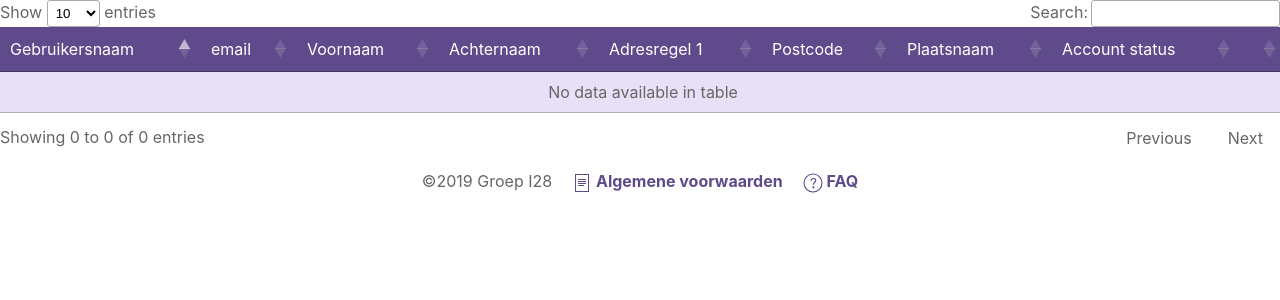
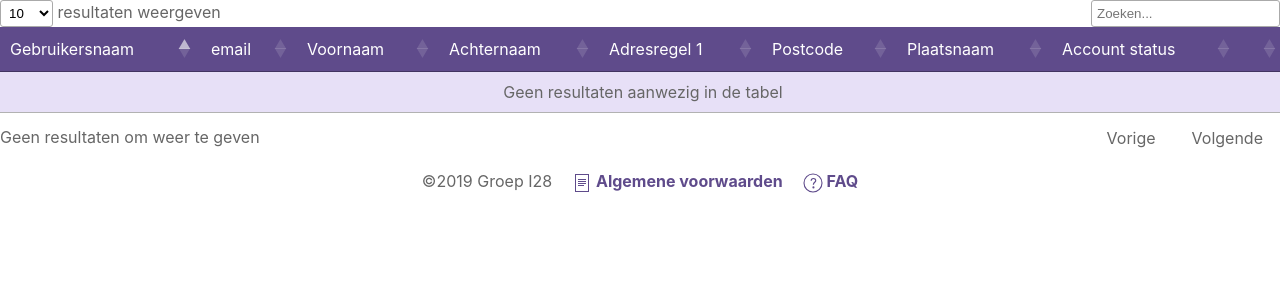
Before and after one commit to han-i28/I-Project, a PHP site: template view/blokkeerGebruiker.php in a window 1280 px wide. Shown: the top 300 px of the page. Run offline with PHP 8.4, Linux system fonts and the light colour scheme; the template is opened without the code that fills it, so the values that code supplies are empty; some libraries are stand-ins or nearby versions.

Commit message:
Update blokkeerGebruiker.php

```diff
--- a/view/blokkeerGebruiker.php
+++ b/view/blokkeerGebruiker.php
@@ -1,6 +1,7 @@
 <link rel="stylesheet" type="text/css" href="https://cdn.datatables.net/1.10.19/css/jquery.dataTables.css">
 <script src="https://code.jquery.com/jquery-3.3.1.js"></script>
 <script src="https://cdn.datatables.net/1.10.19/js/jquery.dataTables.min.js"></script>
+<script src="//cdn.datatables.net/plug-ins/1.10.19/i18n/Dutch.json"></script>
 <div class="tableContainer">
     <table id="dataTable" style="display:none;">
         <thead>
@@ -33,15 +34,34 @@
         </tbody>
     </table>
 </div>
-        <!--
-            Next script is from: https://datatables.net/
-            It loads in the table shown on the webpage.
-            It works like $(SELECTOR).FUNCTION();
-            For all function go to: https://datatables.net/reference/index
-        -->
 <script>
     $(document).ready(function() {
         $('#dataTable').show();
-                $('#dataTable').DataTable();
+        $('#dataTable').DataTable( {
+            "language": {
+                "sProcessing": "Bezig...",
+                "sLengthMenu": "_MENU_ resultaten weergeven",
+                "sZeroRecords": "Geen resultaten gevonden",
+                "sInfo": "_START_ tot _END_ van _TOTAL_ resultaten",
+                "sInfoEmpty": "Geen resultaten om weer te geven",
+                "sInfoFiltered": " (gefilterd uit _MAX_ resultaten)",
+                "sInfoPostFix": "",
+                "sSearch": "",
+                "searchPlaceholder": "Zoeken...",
+                "sEmptyTable": "Geen resultaten aanwezig in de tabel",
+                "sInfoThousands": ".",
+                "sLoadingRecords": "Een moment geduld aub - bezig met laden...",
+                "oPaginate": {
+                    "sFirst": "Eerste",
+                    "sLast": "Laatste",
+                    "sNext": "Volgende",
+                    "sPrevious": "Vorige"
+                },
+                "oAria": {
+                    "sSortAscending": ": activeer om kolom oplopend te sorteren",
+                    "sSortDescending": ": activeer om kolom aflopend te sorteren"
+                }
+            }
+        } );
     } );
 </script>
```
Lines whose indentation alone changed are shown as unchanged.
